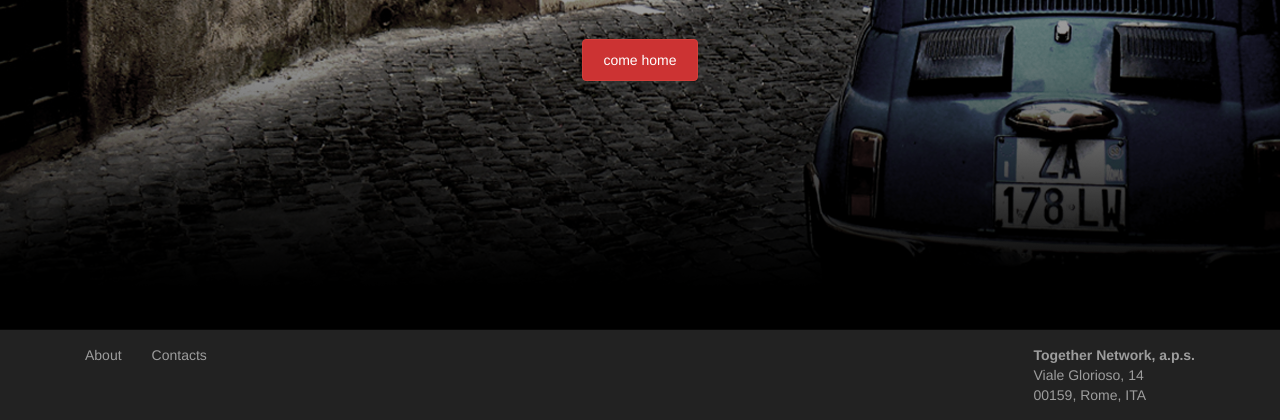
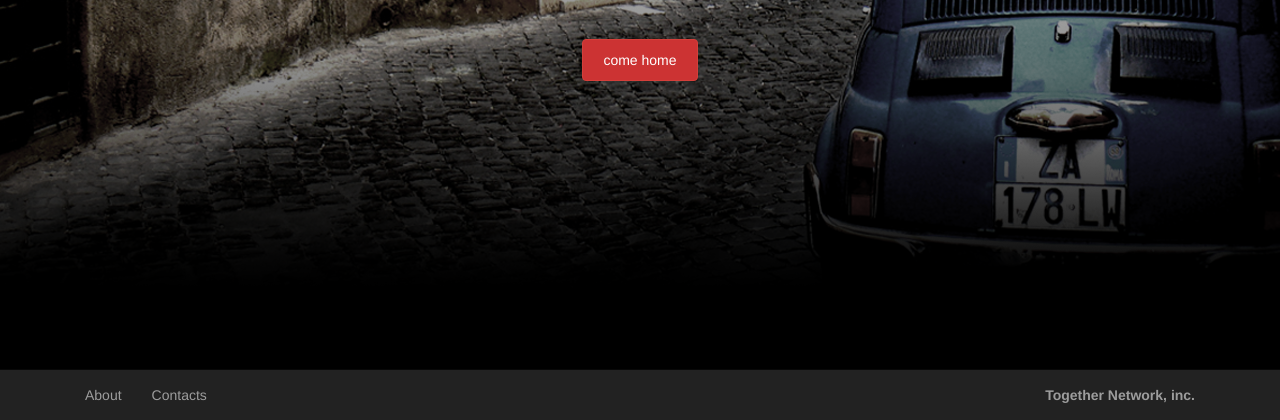
Before and after one commit to cinquenove/TogetherNetwork-Community, a Django app: page / in a window 1280 px wide. Shown: the part 380-800 px from the top of the page. Run offline with Django 3.2, Linux system fonts and the light colour scheme; some libraries are stand-ins or nearby versions.

Commit message:
Edited footer main layout

```diff
--- a/togethernetwork/templates/layout.html
+++ b/togethernetwork/templates/layout.html
@@ -69,9 +69,7 @@
 				<a href class="navbar-text"="#">Contacts</a>
 
 				<address class="navbar-text pull-right">
-	  				<strong>Together Network, a.p.s.</strong><br>
-							Viale Glorioso, 14<br>
-	  						00159, Rome, ITA<br>
+	  				<strong>Together Network, inc.</strong>
 				</address>
 			</div>
 		</div>
```
